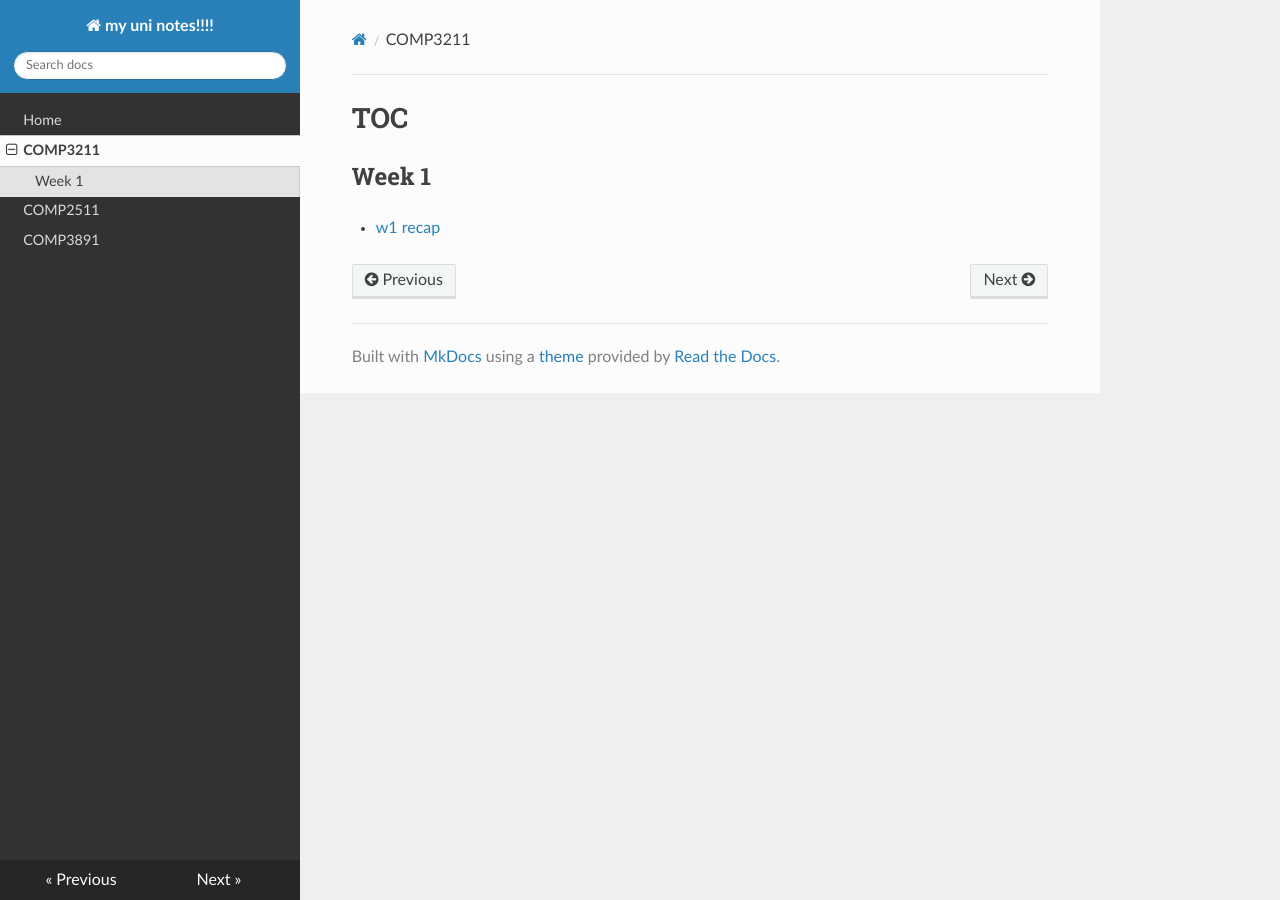
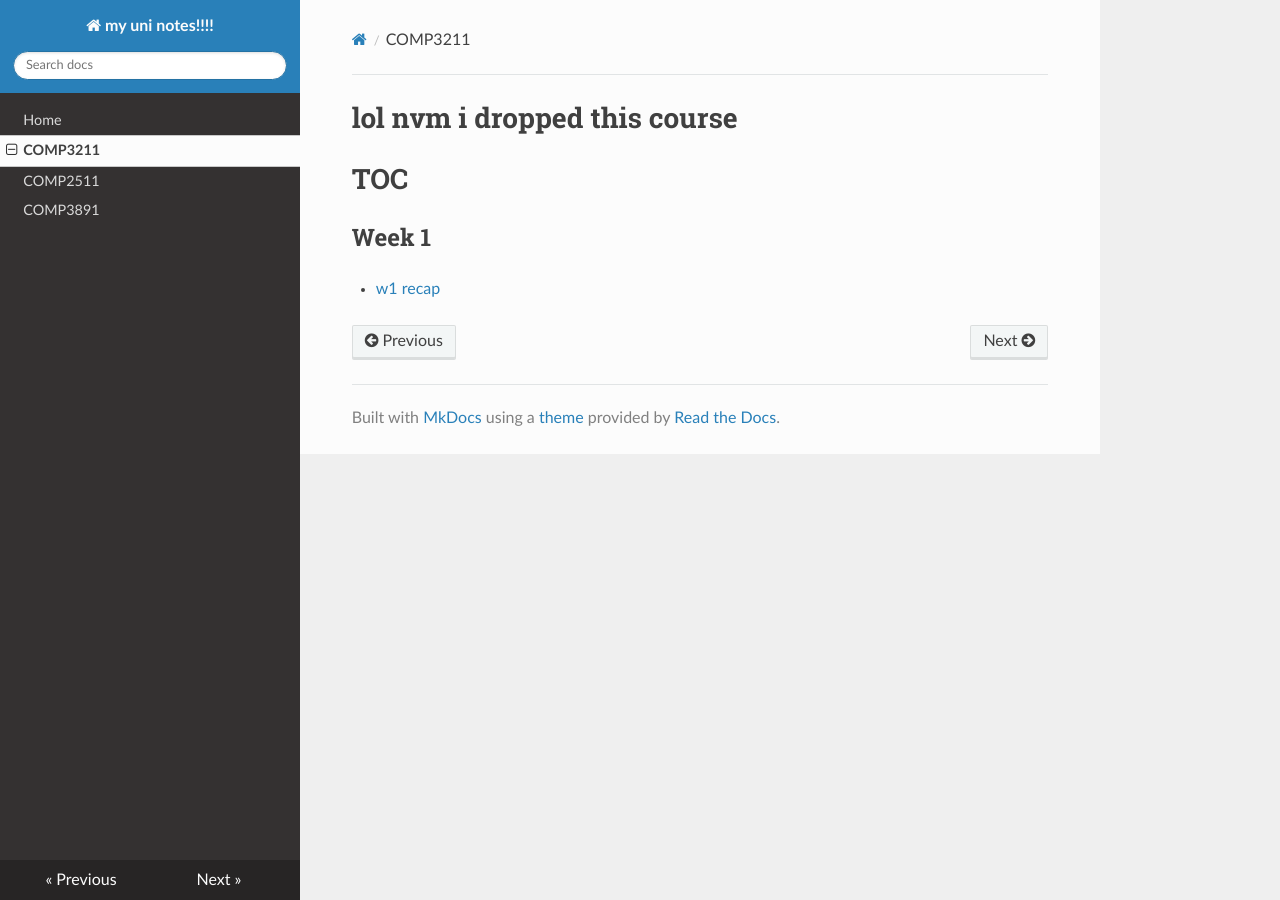
Before and after one commit to suwuako/uni, an MkDocs documentation site: the page built from docs/comp3211-home.md, in a window 1280 px wide. Built offline with MkDocs 1.6.1, drawn with Linux system fonts in a browser that asks for light colours; nearby versions of some CDN libraries.

Commit message:
dropped 3211 lmao

```diff
--- a/docs/comp3211-home.md
+++ b/docs/comp3211-home.md
@@ -1,3 +1,6 @@
+# lol nvm i dropped this course
+
+
 # TOC
 ## Week 1
 - [w1 recap](comp3211/w1.md)
```
